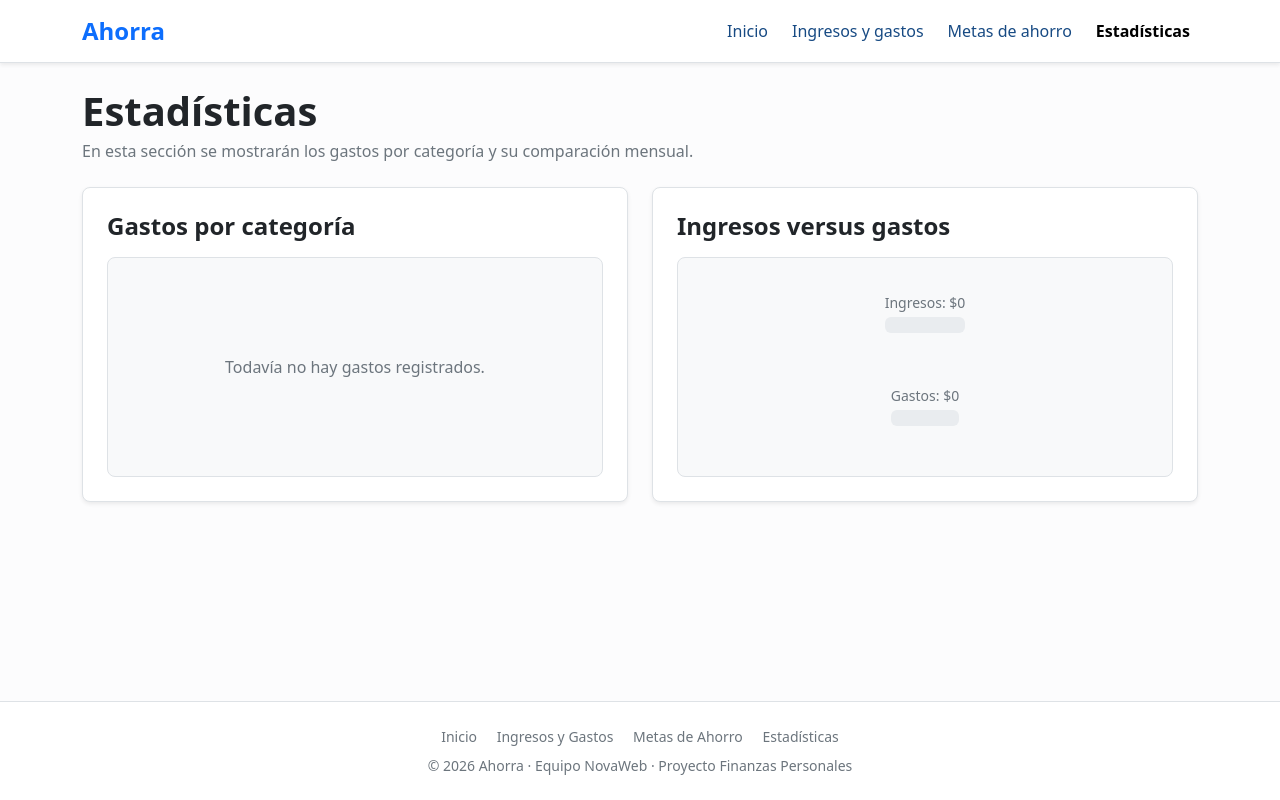
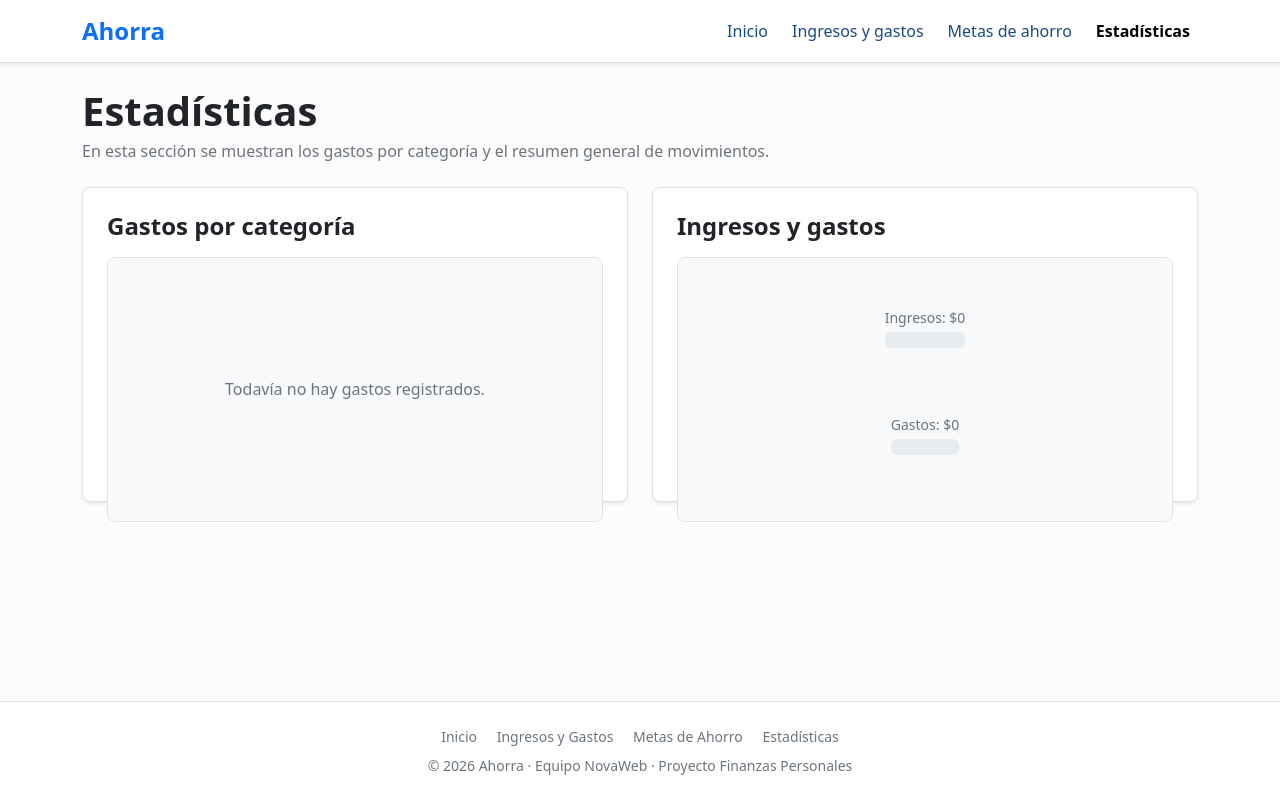
Before and after one commit to manuel-cofre-y/Finanzas-Personales, a plain HTML site: page estadisticas.html in a window 1280 px wide. Drawn offline with nearby package versions, Linux system fonts and the light colour scheme.

Commit message:
Add files via upload

```diff
--- a/estadisticas.html
+++ b/estadisticas.html
@@ -36,23 +36,23 @@
 
   <main id="contenido" class="container py-4 flex-grow-1">
     <h1 class="mb-1 fw-bold text-dark">Estadísticas</h1>
-    <p class="text-secondary mb-4">En esta sección se mostrarán los gastos por categoría y su comparación mensual.</p>
+    <p class="text-secondary mb-4">En esta sección se muestran los gastos por categoría y el resumen general de movimientos.</p>
 
     <div class="row g-4">
       <section class="col-12 col-md-6" aria-labelledby="grafico-categorias-titulo">
         <div class="bg-white p-4 rounded-3 border shadow-sm h-100">
           <h2 id="grafico-categorias-titulo" class="h4 mb-3 fw-bold">Gastos por categoría</h2>
-          <div class="grafico-pendiente border rounded-3 text-secondary p-5 text-center bg-light">
-            Gráfico pendiente
+          <div class="grafico-pendiente border rounded-3 text-secondary p-4 bg-light h-100">
+            Cargando gráfico...
           </div>
         </div>
       </section>
 
       <section class="col-12 col-md-6" aria-labelledby="grafico-periodo-titulo">
         <div class="bg-white p-4 rounded-3 border shadow-sm h-100">
-          <h2 id="grafico-periodo-titulo" class="h4 mb-3 fw-bold">Ingresos versus gastos</h2>
-          <div class="grafico-pendiente border rounded-3 text-secondary p-5 text-center bg-light">
-            Gráfico pendiente
+          <h2 id="grafico-periodo-titulo" class="h4 mb-3 fw-bold">Ingresos y gastos</h2>
+          <div class="grafico-pendiente border rounded-3 text-secondary p-4 bg-light h-100">
+            Cargando gráfico...
           </div>
         </div>
       </section>
@@ -73,6 +73,7 @@
 
   <script src="https://cdn.jsdelivr.net/npm/bootstrap@5.3.8/dist/js/bootstrap.bundle.min.js" defer></script>
   <script src="assets/js/main.js" defer></script>
+  <script src="assets/js/estadisticas-circulares.js" defer></script>
 </body>
 
 </html>
```
